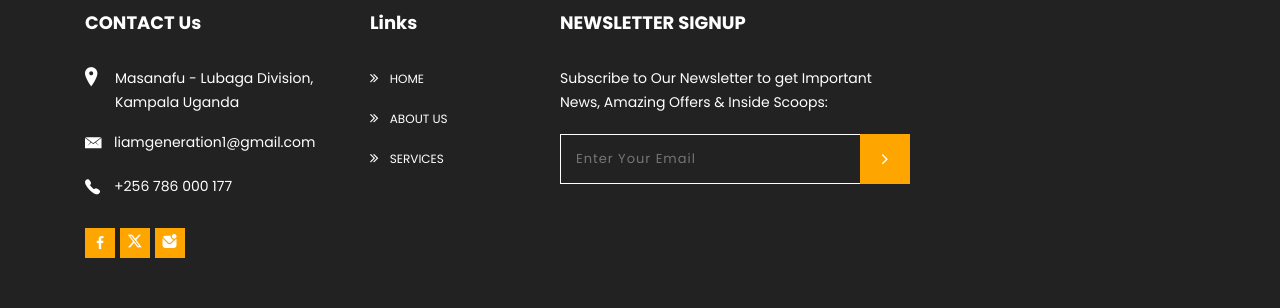
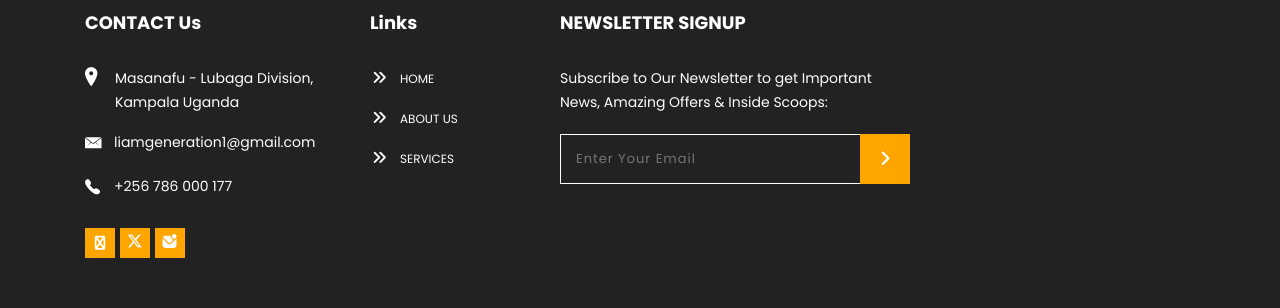
Before and after one commit to wedid256/wedid256.github.io, a plain HTML site: page services_details.html in a window 1280 px wide. Shown: the part 3990-4298 px from the top of the page. Drawn offline with nearby package versions, Linux system fonts and the light colour scheme; no server answers; files whose address does not match are found by name.

Commit message:
services_details.html

```diff
--- a/services_details.html
+++ b/services_details.html
@@ -27,6 +27,7 @@
 		<link href="assets/css/footer.css" type="text/css" rel="stylesheet">
 		<link href="assets/css/theme-color/default.css" rel="stylesheet" type="text/css" id="theme-color" />
 		<link rel="stylesheet" href="node_modules/@flaticon/flaticon-uicons/css/all/all.css">
+	<link rel="stylesheet" href="assets/flaticon-uicons/css/all/all.css">
 
 	</head>
 	<body>
```
